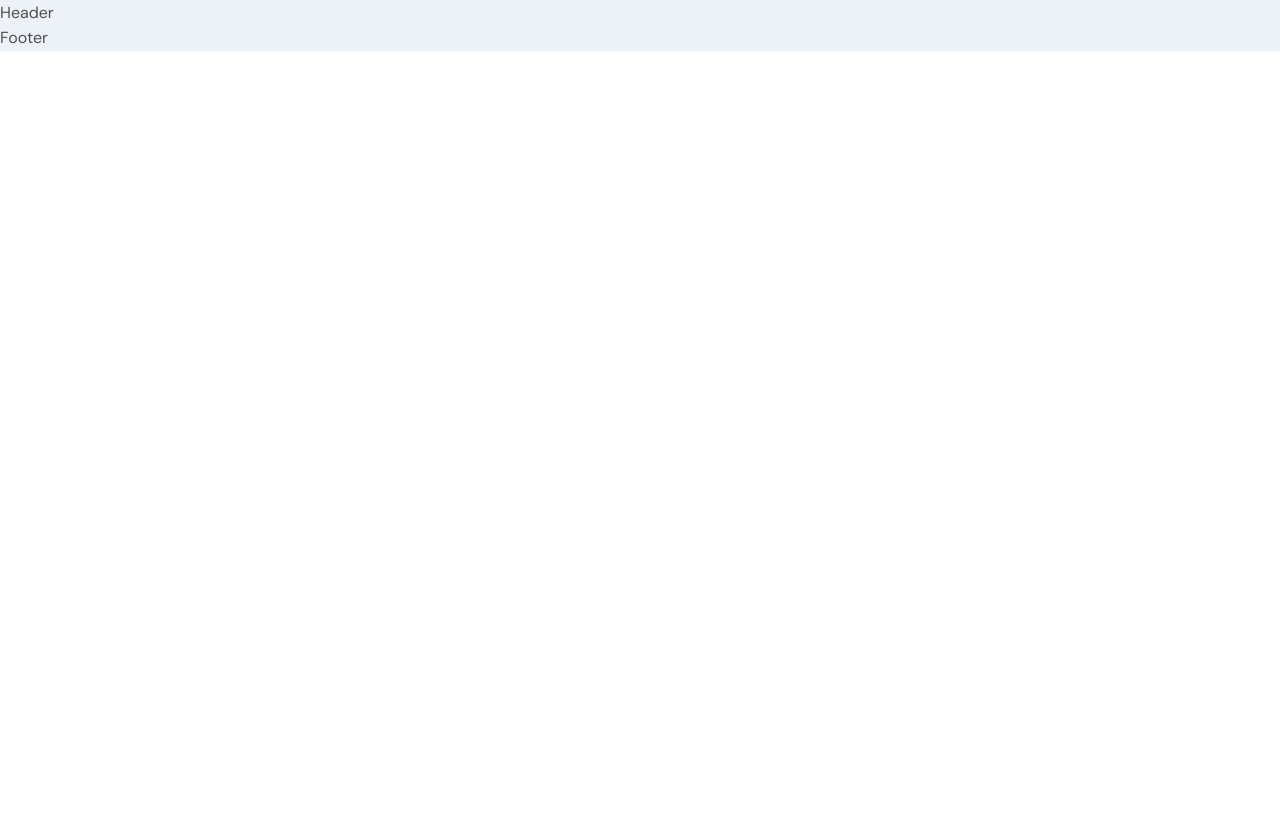
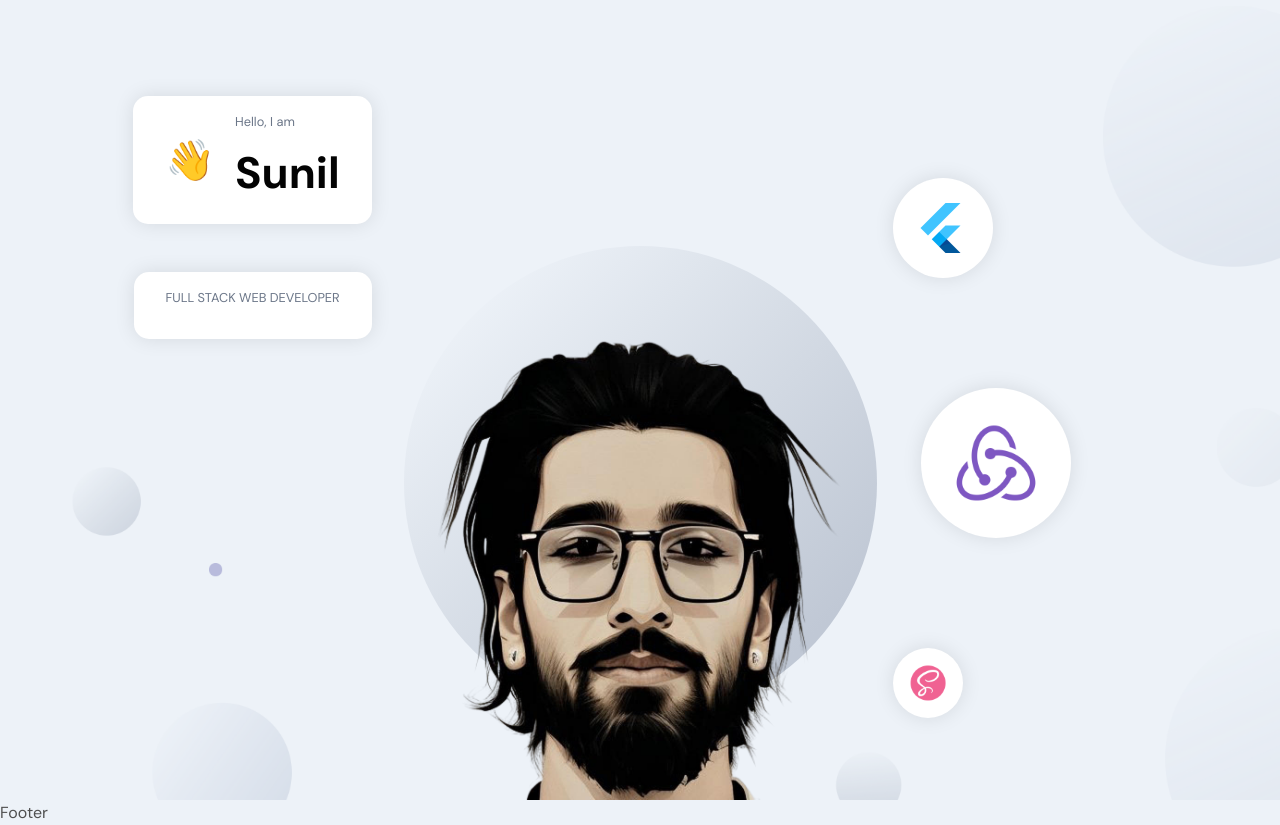
Before and after one commit to SunyDoo/Sunil-Nilavarath-Portfolio, a React (Create React App) app: page /skills in a window 1280 px wide. Shown: the part 575-1400 px from the top of the page. Before the commit the page ends 800 px from the top, so only its background shows below. Built offline with nearby package versions, Linux system fonts and the light colour scheme.

Commit message:
homepage done

```diff
--- a/src/Components/Navbar/Navbar.scss
+++ b/src/Components/Navbar/Navbar.scss
@@ -22,7 +22,7 @@
 
   img {
     width: 90px;
-    height: 20px;
+    height: 90px;
 
     @media screen and (min-width: 2000px) {
       width: 180px;
--- a/src/Components/SocialMedia.jsx
+++ b/src/Components/SocialMedia.jsx
@@ -1,6 +1,6 @@
-import React from 'react';
-import { BsTwitter, BsInstagram } from 'react-icons/bs';
-import { FaFacebookF } from 'react-icons/fa';
+import React from "react";
+import { BsTwitter, BsInstagram } from "react-icons/bs";
+import { FaFacebookF } from "react-icons/fa";
 
 const SocialMedia = () => (
   <div className="app__social">
--- a/src/container/Header/Header.jsx
+++ b/src/container/Header/Header.jsx
@@ -1,9 +1,70 @@
 import React from "react";
+import { motion } from "framer-motion";
 
+import { AppWrap } from "../../wrapper";
+import { images } from "../../constants";
 import "./Header.scss";
 
-const Header = () => {
-  return <div>Header</div>;
+const scaleVariants = {
+  whileInView: {
+    scale: [0, 1],
+    opacity: [0, 1],
+    transition: {
+      duration: 1,
+      ease: "easeInOut",
+    },
+  },
 };
 
-export default Header;
+const Header = () => (
+  <div className="app__header app__flex">
+    <motion.div
+      whileInView={{ x: [-100, 0], opacity: [0, 1] }}
+      transition={{ duration: 0.5 }}
+      className="app__header-info"
+    >
+      <div className="app__header-badge">
+        <div className="badge-cmp app__flex">
+          <span>👋</span>
+          <div style={{ marginLeft: 20 }}>
+            <p className="p-text">Hello, I am</p>
+            <h1 className="head-text">Sunil</h1>
+          </div>
+        </div>
+
+        <div className="tag-cmp app__flex">
+          <p className="p-text">Full Stack Web Developer</p>
+        </div>
+      </div>
+    </motion.div>
+
+    <motion.div
+      whileInView={{ opacity: [0, 1] }}
+      transition={{ duration: 0.5, delayChildren: 0.5 }}
+      className="app__header-img"
+    >
+      <img src={images.profile} alt="profile_bg" />
+      <motion.img
+        whileInView={{ scale: [0, 1] }}
+        transition={{ duration: 1, ease: "easeInOut" }}
+        src={images.circle}
+        alt="profile_circle"
+        className="overlay_circle"
+      />
+    </motion.div>
+
+    <motion.div
+      variants={scaleVariants}
+      whileInView={scaleVariants.whileInView}
+      className="app__header-circles"
+    >
+      {[images.flutter, images.redux, images.sass].map((circle, index) => (
+        <div className="circle-cmp app__flex" key={`circle-${index}`}>
+          <img src={circle} alt="profile_bg" />
+        </div>
+      ))}
+    </motion.div>
+  </div>
+);
+
+export default AppWrap(Header, "home");
--- a/src/container/Header/Header.scss
+++ b/src/container/Header/Header.scss
@@ -0,0 +1,196 @@
+#home {
+  position: relative;
+  background: url("../../assets/bgIMG.png");
+  background-size: cover;
+  background-position: center;
+  background-repeat: repeat;
+
+  // disable the default padding styles
+  .app__wrapper {
+    padding: 0;
+
+    .copyright {
+      display: none;
+    }
+  }
+}
+
+.app__header {
+  flex: 1;
+  width: 100%;
+  height: 100%;
+  flex-direction: row;
+
+  padding: 6rem 2rem 0rem;
+
+  @media screen and (min-width: 2000px) {
+    padding-top: 8rem;
+  }
+
+  @media screen and (max-width: 1200px) {
+    flex-direction: column;
+  }
+
+  @media screen and (max-width: 450px) {
+    padding: 6rem 1rem 2rem;
+  }
+}
+
+.app__header-info {
+  flex: 0.65;
+  display: flex;
+  flex-direction: column;
+  justify-content: flex-start;
+  align-items: flex-start;
+  height: 100%;
+
+  margin: 0 2rem;
+
+  @media screen and (max-width: 1200px) {
+    width: 100%;
+    margin-right: 0rem;
+  }
+}
+
+.app__header-badge {
+  width: 100%;
+  display: flex;
+  justify-content: flex-end;
+  align-items: flex-end;
+  flex-direction: column;
+
+  .badge-cmp,
+  .tag-cmp {
+    padding: 1rem 2rem;
+    background: var(--white-color);
+    border-radius: 15px;
+    flex-direction: row;
+    width: auto;
+
+    box-shadow: 0px 0px 20px rgba(0, 0, 0, 0.1);
+  }
+
+  .tag-cmp {
+    flex-direction: column;
+    margin-top: 3rem;
+
+    p {
+      width: 100%;
+      text-transform: uppercase;
+      text-align: right;
+    }
+  }
+
+  span {
+    font-size: 2.5rem;
+
+    @media screen and (min-width: 2000px) {
+      font-size: 5rem;
+    }
+  }
+
+  @media screen and (max-width: 1200px) {
+    justify-content: flex-start;
+    align-items: flex-start;
+  }
+}
+
+.app__header-circles {
+  flex: 0.75;
+  display: flex;
+  flex-direction: column;
+  justify-content: space-evenly;
+  align-items: flex-start;
+  height: 100%;
+  margin-left: 1rem;
+
+  div {
+    width: 100px;
+    height: 100px;
+    border-radius: 50%;
+
+    background: var(--white-color);
+    box-shadow: 0px 0px 20px rgba(0, 0, 0, 0.1);
+
+    img {
+      width: 60%;
+      height: 60%;
+    }
+  }
+
+  // circles with different height & width
+
+  div:nth-child(1) {
+    width: 100px;
+    height: 100px;
+  }
+
+  div:nth-child(2) {
+    margin: 1.75rem;
+    width: 150px;
+    height: 150px;
+  }
+
+  div:nth-child(3) {
+    width: 70px;
+    height: 70px;
+  }
+
+  @media screen and (min-width: 2000px) {
+    div:nth-child(2) {
+      width: 400px;
+      height: 400px;
+    }
+
+    div:nth-child(3) {
+      width: 170px;
+      height: 170px;
+    }
+
+    div:nth-child(1) {
+      width: 200px;
+      height: 200px;
+    }
+  }
+
+  @media screen and (max-width: 1200px) {
+    width: 100%;
+    flex-direction: row;
+    flex-wrap: wrap;
+    margin-left: 0;
+
+    div {
+      margin: 1rem;
+    }
+  }
+}
+
+.app__header-img {
+  flex: 1;
+  height: 100%;
+
+  display: flex;
+  justify-content: flex-end;
+  align-items: flex-end;
+  position: relative;
+
+  img {
+    width: 100%;
+    object-fit: contain;
+    z-index: 1;
+  }
+
+  .overlay_circle {
+    position: absolute;
+    left: 0;
+    right: 0;
+    bottom: 0;
+    z-index: 0;
+    width: 100%;
+    height: 90%;
+  }
+
+  @media screen and (max-width: 1200px) {
+    margin: 2rem 0;
+  }
+}
--- a/src/index.js
+++ b/src/index.js
@@ -5,7 +5,7 @@
 import "mdb-react-ui-kit/dist/css/mdb.min.css";
 import "@fortawesome/fontawesome-free/css/all.min.css";
 import App from "./App";
-import reportWebVitals from "./reportWebVitals";
+
 
 const root = ReactDOM.createRoot(document.getElementById("root"));
 root.render(
--- a/src/wrapper/AppWrap.js
+++ b/src/wrapper/AppWrap.js
@@ -1,10 +1,11 @@
-import React from 'react';
-import { NavigationDots, SocialMedia } from '../components';
+import React from "react";
+// import { NavigationDots, SocialMedia } from "../Components";
 
-const AppWrap = (Component, idName, classNames) => function HOC() {
+const AppWrap = (Component, idName, classNames) =>
+  function HOC() {
     return (
       <div id={idName} className={`app__container ${classNames}`}>
-      <SocialMedia />
+        {/* <SocialMedia /> */}
         <div className="app__wrapper app__flex">
           <Component />
 
@@ -13,7 +14,7 @@
             <p className="p-text">All rights reserved</p>
           </div>
         </div>
-      <NavigationDots active={idName} />
+        {/* <NavigationDots active={idName} /> */}
       </div>
     );
   };
```
Also changed, not shown: src/Components/NavigationDots.jsx (+11 -9 lines). Lines whose indentation alone changed are shown as unchanged.
